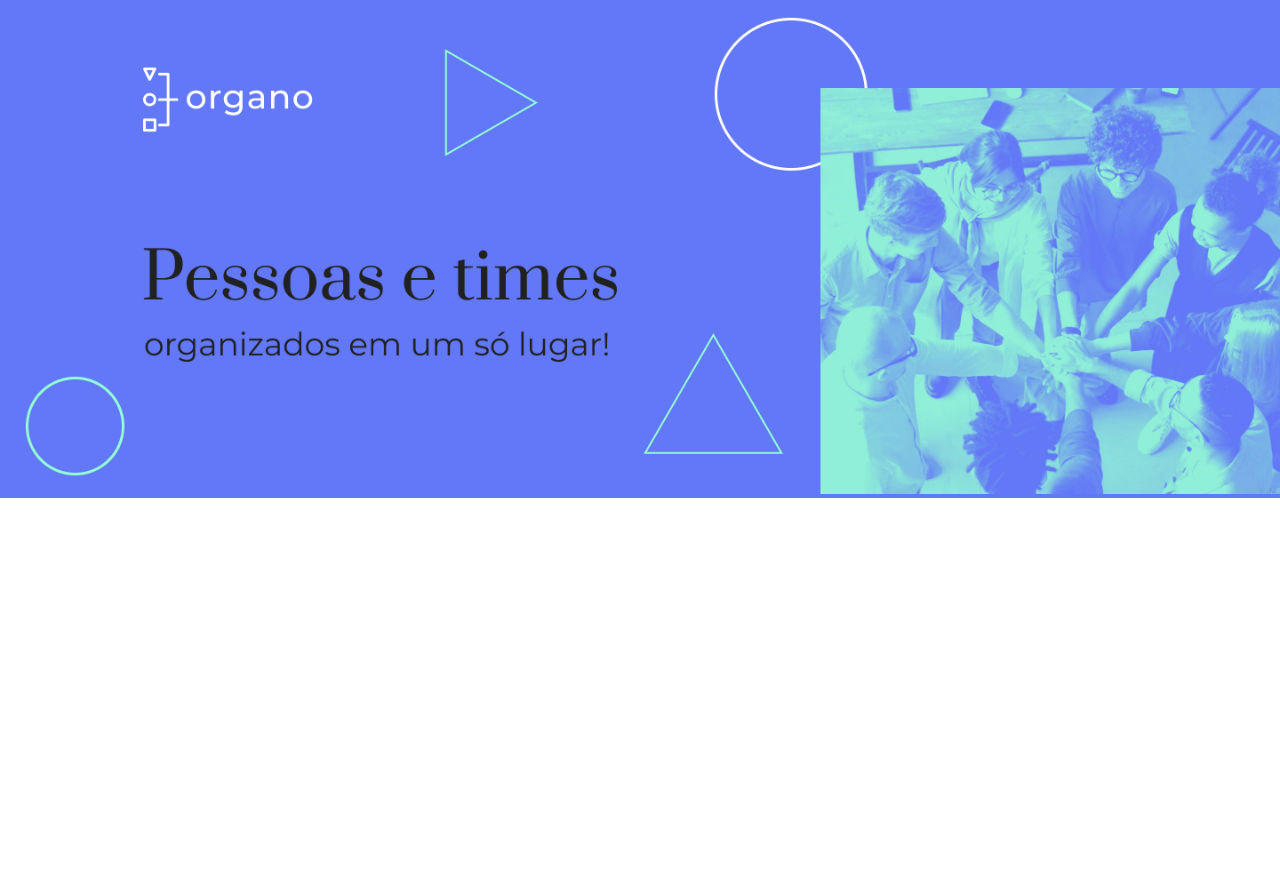
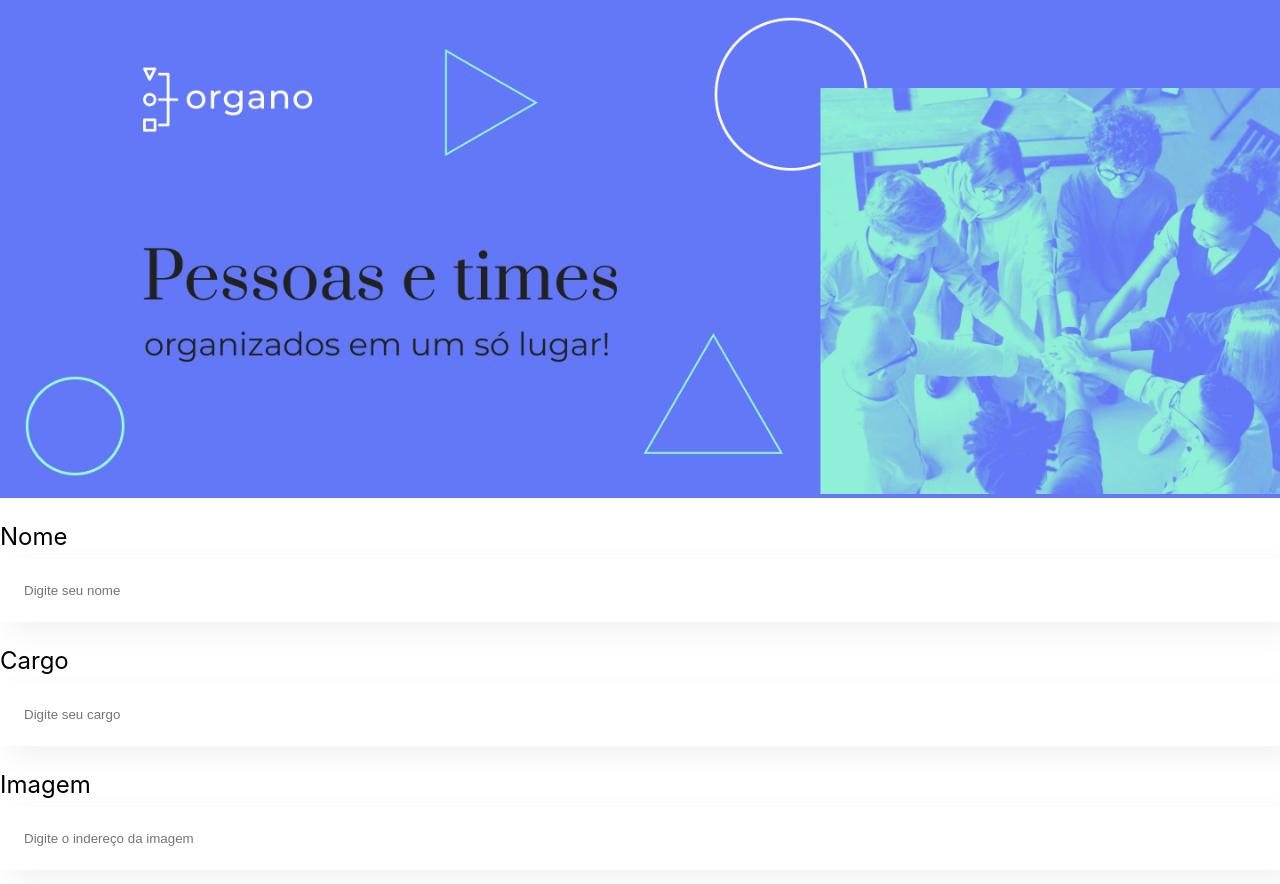
Before and after one commit to rafacandido7/Alura, a React (Create React App) app in the folder ReactJs/organogram/: page / in a window 1280 px wide. Shown: the top 884 px of the page. Before the commit the page ends 800 px from the top, so only its background shows below. Built offline with nearby package versions, Linux system fonts and the light colour scheme.

Commit message:
Starting props on componnents

```diff
--- a/ReactJs/organogram/src/App.jsx
+++ b/ReactJs/organogram/src/App.jsx
@@ -1,10 +1,14 @@
 import './App.scss';
 import Banner from './components/Banner'
+import TextField from './components/TextField'
 
 function App() {
   return (
     <div className="App">
       <Banner />
+      <TextField label='Nome' placeholder='Digite seu nome'/>
+      <TextField label='Cargo' placeholder='Digite seu cargo'/>
+      <TextField label='Imagem' placeholder='Digite o indereço da imagem'/>
     </div>
   );
 }
--- a/ReactJs/organogram/src/components/TextField/index.jsx
+++ b/ReactJs/organogram/src/components/TextField/index.jsx
@@ -1,10 +1,12 @@
-import 'styles.scss'
+import './styles.scss'
 
-const TextField = () => {
+
+
+const TextField = (props) => {
     return (
-        <div>
-            <label className='text-field'>Name</label>
-            <input type={``} placeholder='Digite o seu nome' />
+        <div className='text-field'>
+            <label className='text-field'>{props.label}</label>
+            <input placeholder={props.placeholder} />
         </div>
     )
 }
```
